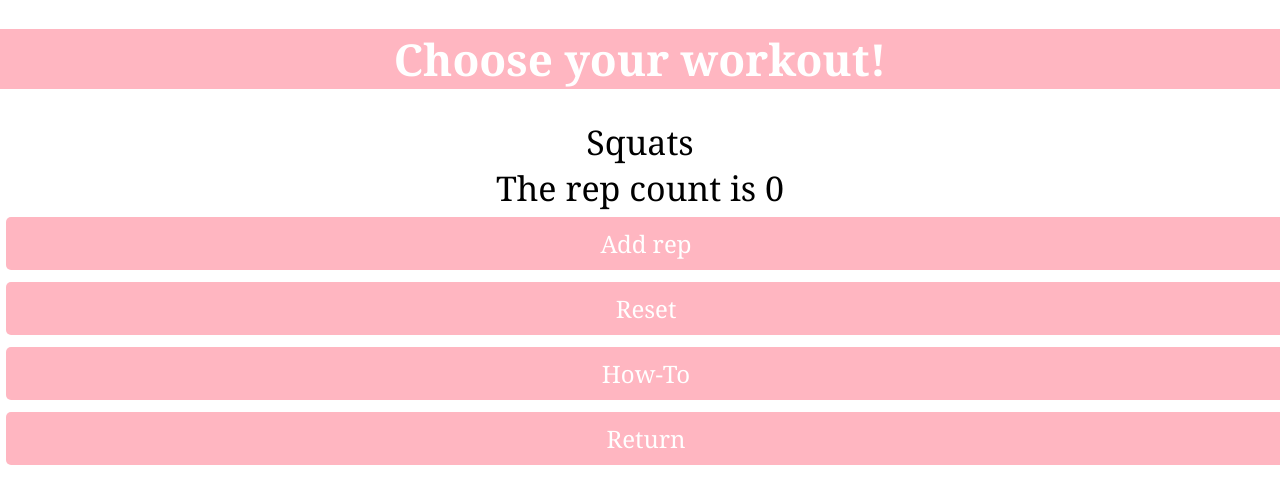
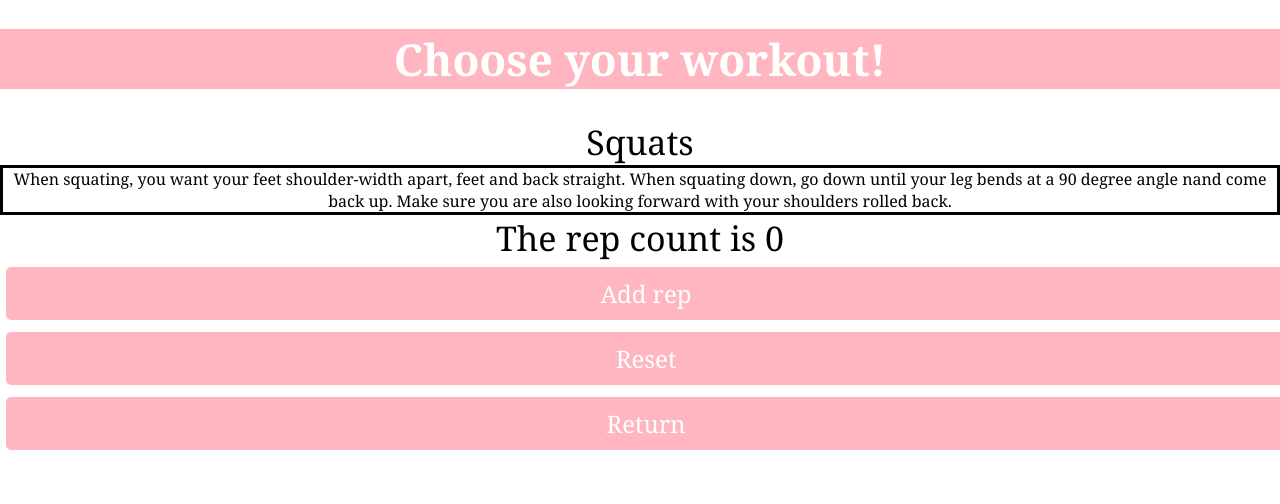
Before and after one commit to hannabui/hannabui-portfolio1, a React (Create React App) app in the folder portfolio1/exercise/: page / in a window 1280 px wide. Both pictures are taken after a click on the button "Squats". Shown: the top 504 px of the page. Built offline with nearby package versions, Linux system fonts and the light colour scheme.

Commit message:
Update index.js

```diff
--- a/portfolio1/exercise/src/components/RepetitionExercise/index.js
+++ b/portfolio1/exercise/src/components/RepetitionExercise/index.js
@@ -1,5 +1,5 @@
 import React, { useState } from "react";
-
+//styling
 const buttonStyle = {
     backgroundColor: 'lightPink',
     width: '100%',
@@ -18,12 +18,20 @@ const buttonStyle = {
     fontSize: '34px',
     textAlign: 'center',
     fontFamily: 'Georgia'
-}
-function Squats({ name }) {
+  }
+  const howtoStyle = {
+    fontSize: '24ppx',
+    textAlign: 'center',
+    fontFamily: 'Georgia',
+    borderStyle: 'solid'
+  }
+//function
+function Squats({ name, howtoSquat }) {
     let [count, setCount] = useState(0)
     return (
         <>
             <div style={textStyle}>{name}</div>
+            <div style={howtoStyle}>{howtoSquat}</div>
             <div style={textStyle}>The rep count is {count}</div>
             <button
             style={buttonStyle}
@@ -33,9 +41,6 @@ function Squats({ name }) {
             style={buttonStyle}
             onClick={() => setCount(count => 0)}>Reset
             </button>
-            <button style={buttonStyle}>
-            How-To
-            </button>
         </>
     )
 }
```
